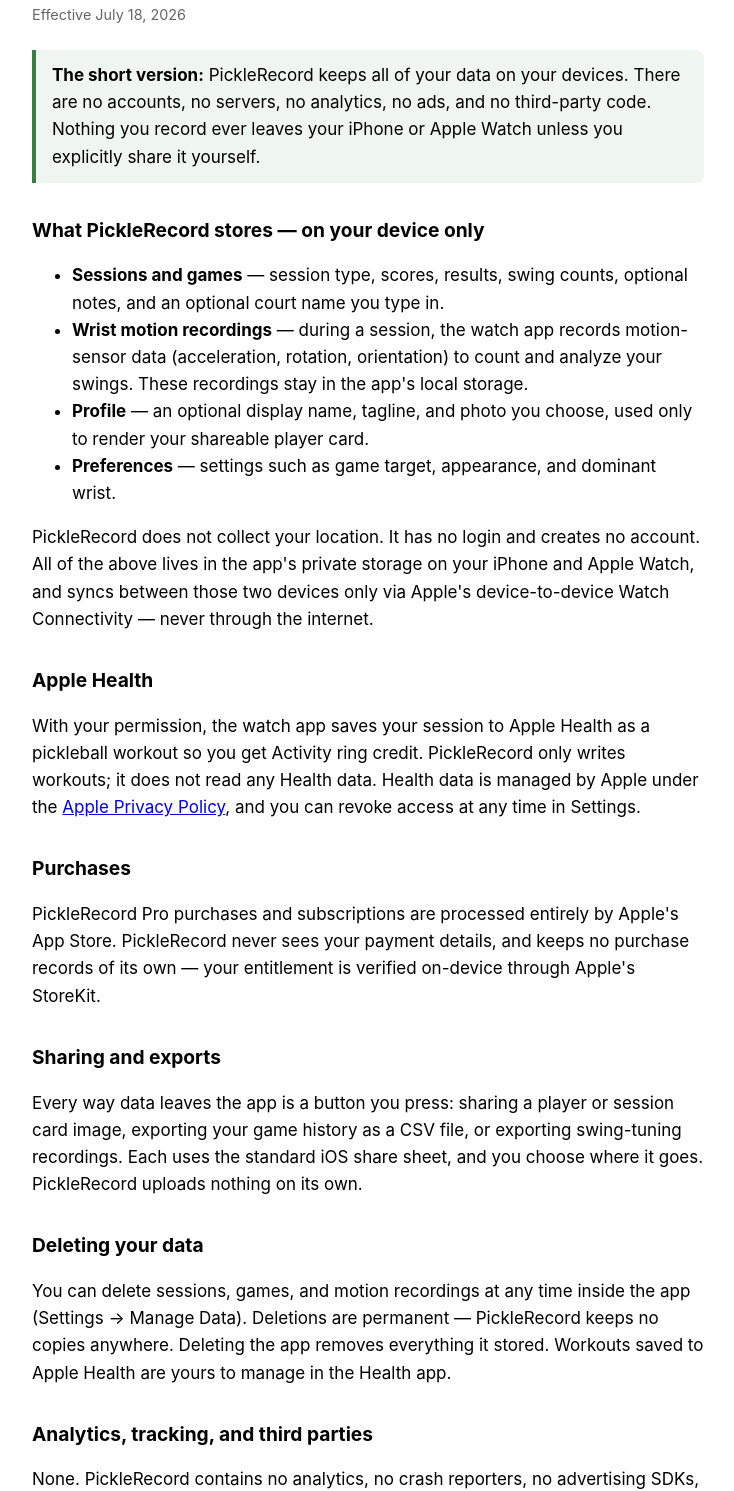
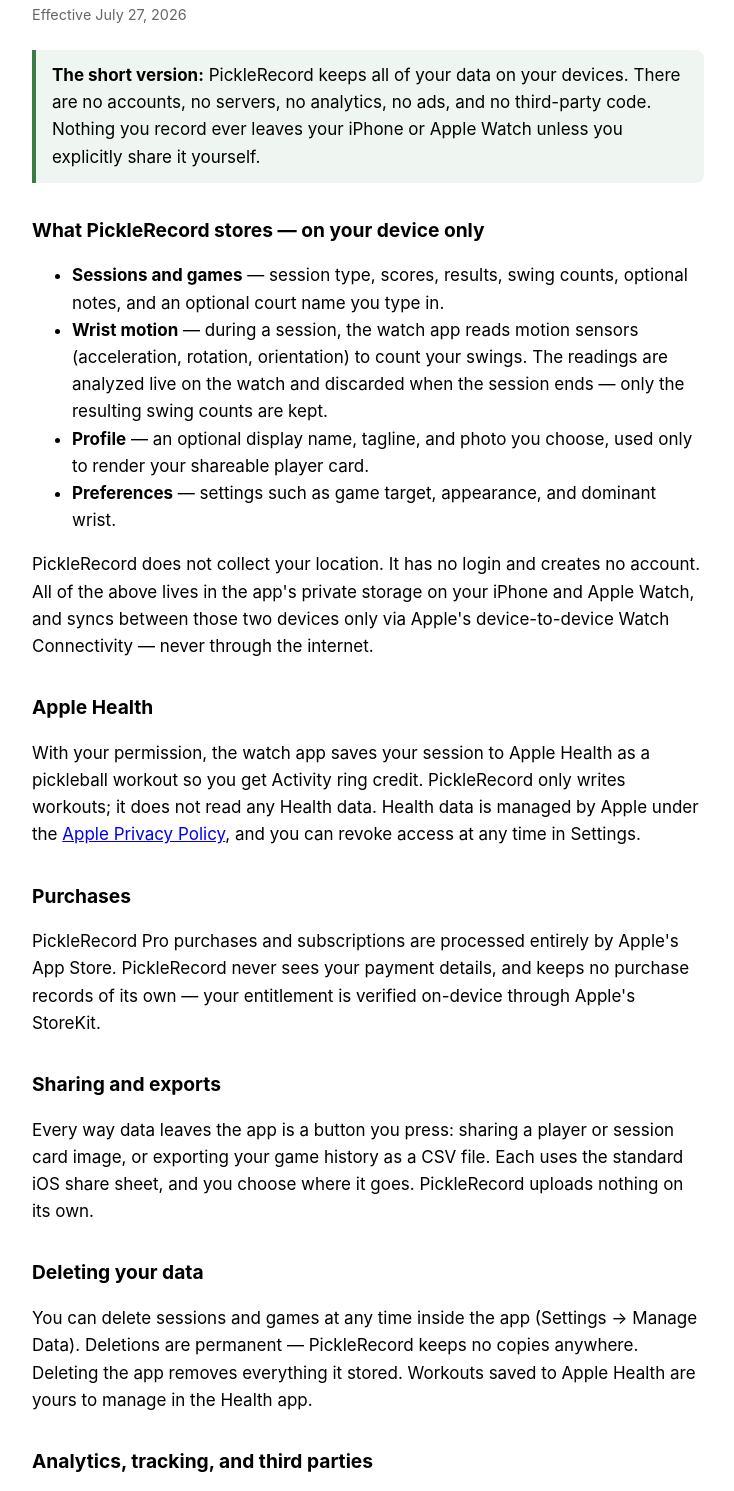
Before and after one commit to TJNAI-ai/picklerecord-site, a plain HTML site: page privacy/index.html in a window 1280 px wide. Shown: the part 107-1598 px from the top of the page, without its empty margins (272-1006 px from the left). Drawn offline with Linux system fonts and the light colour scheme.

Commit message:
Update privacy policy: motion data discarded at session end (Release posture)

```diff
--- a/privacy/index.html
+++ b/privacy/index.html
@@ -21,7 +21,7 @@
 </head>
 <body>
   <h1>PickleRecord Privacy Policy</h1>
-  <p class="updated">Effective July 18, 2026</p>
+  <p class="updated">Effective July 27, 2026</p>
 
   <div class="tldr">
     <strong>The short version:</strong> PickleRecord keeps all of your data on your
@@ -34,10 +34,10 @@
   <ul>
     <li><strong>Sessions and games</strong> — session type, scores, results,
       swing counts, optional notes, and an optional court name you type in.</li>
-    <li><strong>Wrist motion recordings</strong> — during a session, the watch
-      app records motion-sensor data (acceleration, rotation, orientation) to
-      count and analyze your swings. These recordings stay in the app's local
-      storage.</li>
+    <li><strong>Wrist motion</strong> — during a session, the watch app reads
+      motion sensors (acceleration, rotation, orientation) to count your
+      swings. The readings are analyzed live on the watch and discarded when
+      the session ends — only the resulting swing counts are kept.</li>
     <li><strong>Profile</strong> — an optional display name, tagline, and photo
       you choose, used only to render your shareable player card.</li>
     <li><strong>Preferences</strong> — settings such as game target, appearance,
@@ -63,13 +63,13 @@
 
   <h2>Sharing and exports</h2>
   <p>Every way data leaves the app is a button you press: sharing a player or
-    session card image, exporting your game history as a CSV file, or exporting
-    swing-tuning recordings. Each uses the standard iOS share sheet, and you
-    choose where it goes. PickleRecord uploads nothing on its own.</p>
+    session card image, or exporting your game history as a CSV file. Each uses
+    the standard iOS share sheet, and you choose where it goes. PickleRecord
+    uploads nothing on its own.</p>
 
   <h2>Deleting your data</h2>
-  <p>You can delete sessions, games, and motion recordings at any time inside
-    the app (Settings → Manage Data). Deletions are permanent — PickleRecord keeps no
+  <p>You can delete sessions and games at any time inside the app
+    (Settings → Manage Data). Deletions are permanent — PickleRecord keeps no
     copies anywhere. Deleting the app removes everything it stored. Workouts
     saved to Apple Health are yours to manage in the Health app.</p>
 
```
